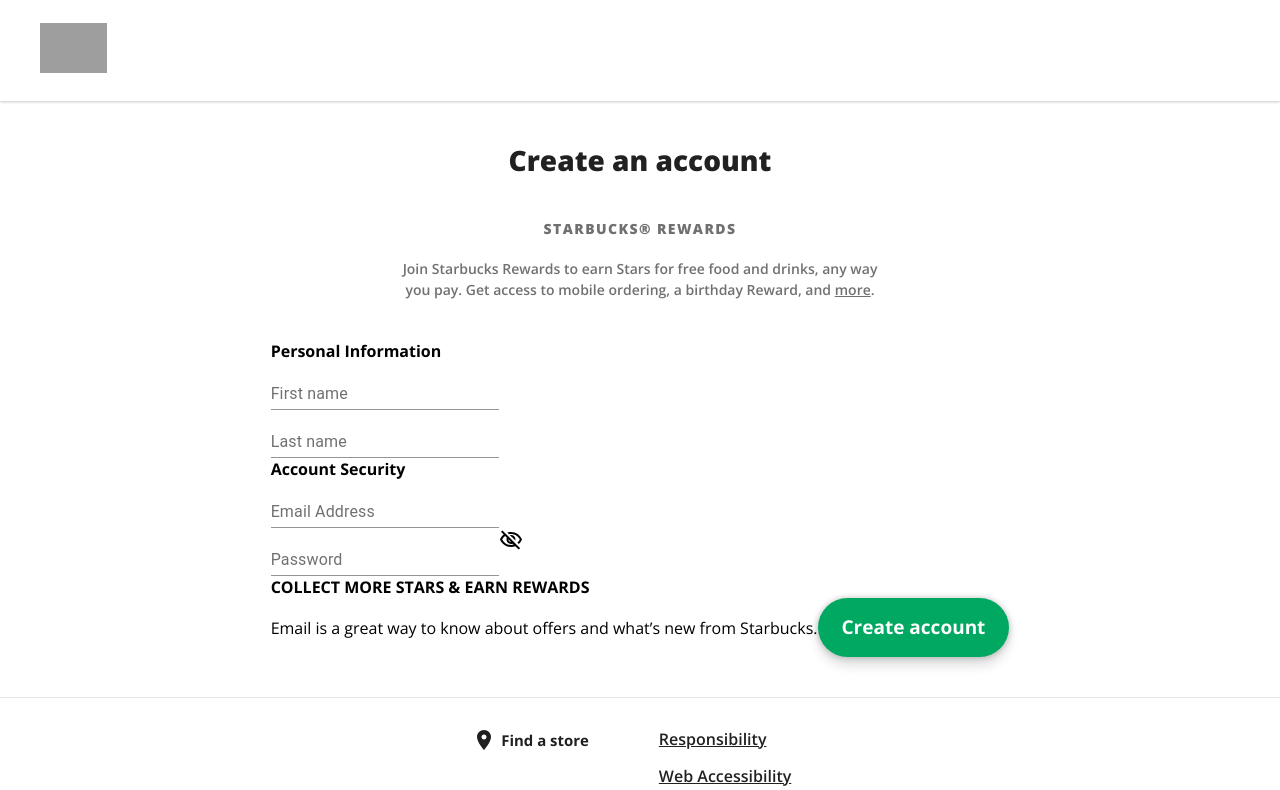
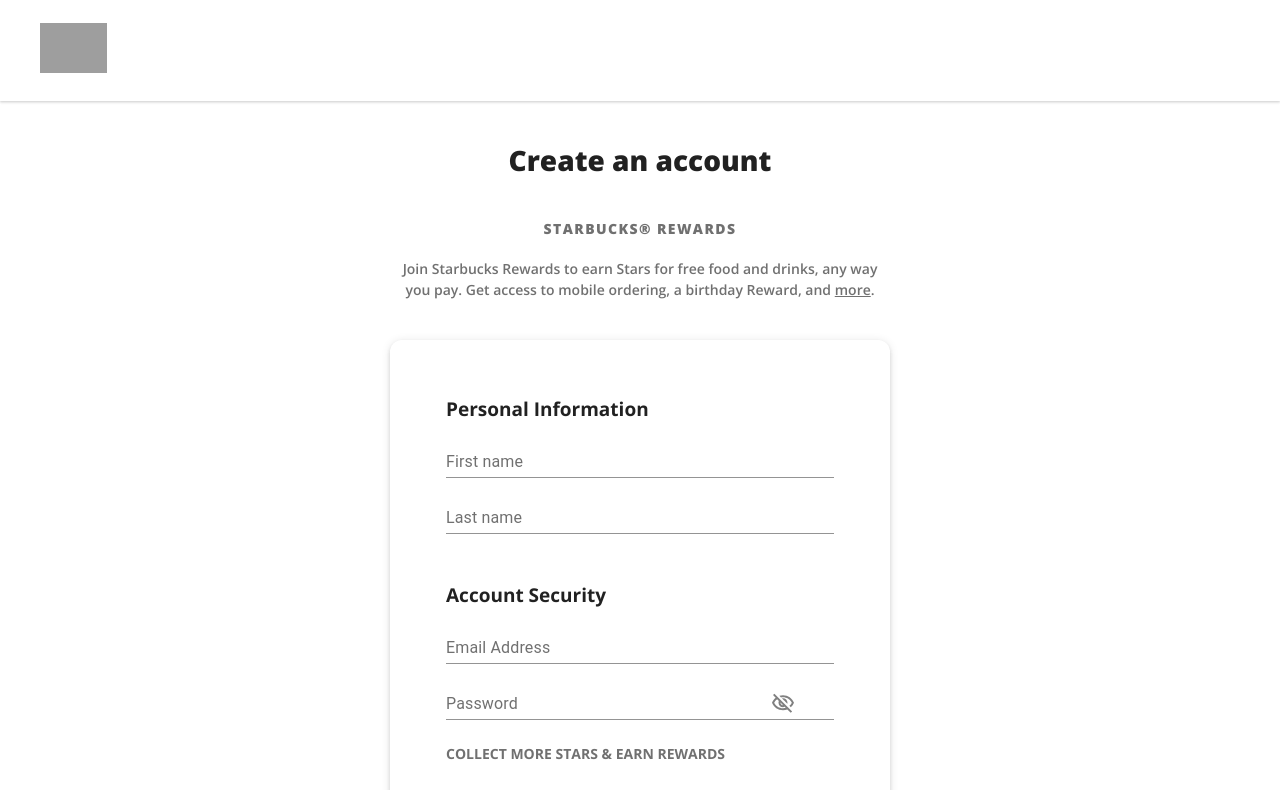
Before and after one commit to EhsanSaraee/StarBucks, a React (Create React App) app: page /account/sign-up in a window 1280 px wide. Shown: the top 790 px of the page. Built offline with nearby package versions, Linux system fonts and the light colour scheme; no server answers; grey boxes are pictures that could not be loaded.

Commit message:
adding SignUpForm styles

```diff
--- a/src/App.jsx
+++ b/src/App.jsx
@@ -2,6 +2,7 @@
 import { Fade } from 'react-awesome-reveal';
 import { useDispatch, useSelector } from 'react-redux';
 import { BrowserRouter, Redirect, Route, Switch } from 'react-router-dom';
+import styled from 'styled-components';
 import { Footer } from './containers/FooterSection';
 import Header from './containers/HeaderSection';
 import Home from './containers/HomeSection';
@@ -32,6 +33,7 @@
    }, [dispatch]);
 
    return (
+      <AppContainer>
          <BrowserRouter>
             <GlobalStyles />
             <Switch>
@@ -50,7 +52,12 @@
                </Route>
             </Switch>
          </BrowserRouter>
+      </AppContainer>
    );
 };
 
+const AppContainer = styled.section`
+   overflow: hidden;
+`;
+
 export default App;
--- a/src/components/SignUpForm.jsx
+++ b/src/components/SignUpForm.jsx
@@ -30,6 +30,7 @@
                      InputProps={{ style: { fontWeight: '800' } }}
                      className="signupForm__input"
                      inputRef={register({ required: true })}
+                     style={{ width: '100%' }}
                   />
                   {errors.fName && (
                      <SignUpFormError>
@@ -54,6 +55,7 @@
                      InputProps={{ style: { fontWeight: '800' } }}
                      className="signupForm__input"
                      inputRef={register({ required: true })}
+                     style={{ width: '100%' }}
                   />
                   {errors.lName && (
                      <SignUpFormError>
@@ -78,6 +80,7 @@
                      InputProps={{ style: { fontWeight: '800' } }}
                      className="signupForm__input"
                      inputRef={register({ required: true })}
+                     style={{ width: '100%' }}
                   />
                   {errors.email && (
                      <SignUpFormError>
@@ -102,6 +105,7 @@
                      InputProps={{ style: { fontWeight: '800' } }}
                      className="signupForm__input"
                      inputRef={register({ required: true })}
+                     style={{ width: '100%' }}
                   />
                   {passwordShown ? (
                      <VisibilityOutlinedIcon
@@ -139,20 +143,99 @@
    );
 };
 
-const SignUpFormWrapper = styled.section``;
+const SignUpFormWrapper = styled.section`
+   display: flex;
+   flex-direction: column;
+   box-shadow: 0 1px 10px 0 rgba(0, 0, 0, 0.1), 0 4px 5px 0 rgba(0, 0, 0, 0.06),
+      0 2px 4px 0 rgba(0, 0, 0, 0.07);
+   border-radius: 12px;
+   max-width: 500px;
+   height: 700px;
+   margin-bottom: 20px;
 
-const SignUpFormContainer = styled.div``;
+   @media (max-width: 425px) {
+      box-shadow: none;
+      height: 500px;
+   }
+`;
 
-const SignUpFormForm = styled.form``;
+const SignUpFormContainer = styled.div`
+   padding: 56px;
 
-const SignUpFormSection = styled.h4``;
+   @media (max-width: 425px) {
+      padding: 0 20px;
+   }
+`;
 
-const SignUpFormInputContainer = styled.div``;
+const SignUpFormForm = styled.form`
+   position: relative;
+   width: 100%;
 
-const SignUpFormError = styled.div``;
+   button {
+      margin-top: 50px;
+      position: absolute;
+      right: 0;
+   }
+`;
 
-const SignUpFormRewards = styled.h4``;
+const SignUpFormSection = styled.h4`
+   color: rgba(0, 0, 0, 0.87);
+   font-size: 19px;
+   margin-bottom: 8px;
 
-const SignUpFormSpan = styled.span``;
+   &:nth-of-type(2) {
+      margin-top: 48px;
+   }
+
+   @media (max-width: 425px) {
+      font-size: 16px;
+   }
+`;
+
+const SignUpFormInputContainer = styled.div`
+   position: relative;
+   margin-bottom: 8px;
+
+   .MuiSvgIcon-root {
+      cursor: pointer;
+      color: grey;
+      position: absolute;
+      right: 10%;
+      top: 0;
+      transform: translateY(80%);
+   }
+`;
+
+const SignUpFormError = styled.div`
+   margin-top: 5px;
+   display: flex;
+   align-items: center;
+   gap: 5px;
+   font-size: smaller;
+
+   .MuiSvgIcon-root {
+      color: #e75b52;
+   }
+`;
+
+const SignUpFormRewards = styled.h4`
+   color: rgba(0, 0, 0, 0.56);
+   font-size: 14px;
+   margin: 24px 0;
+
+   @media (max-width: 425px) {
+      font-size: 13px;
+   }
+`;
+
+const SignUpFormSpan = styled.span`
+   color: rgba(0, 0, 0, 0.87);
+   font-weight: 600;
+   line-height: 1.5;
+
+   @media (max-width: 425px) {
+      font-size: 14px;
+   }
+`;
 
 export default SignUpForm;
--- a/src/containers/LoginSection.jsx
+++ b/src/containers/LoginSection.jsx
@@ -240,7 +240,7 @@
 const LoginResetLinks = styled.div`
    margin-top: 20px;
 
-   > a {
+   a {
       display: block;
       margin-bottom: 15px;
       text-decoration: underline;
--- a/src/globalStyles.js
+++ b/src/globalStyles.js
@@ -2,13 +2,8 @@
 
 export const GlobalStyles = createGlobalStyle`
   * {
+    margin: 0;
     padding: 0;
-    margin: 0;
-    box-sizing: border-box;
-  }
-
-  html {
-    overflow: hidden;
   }
 
   body {
```
Lines whose indentation alone changed are shown as unchanged.
